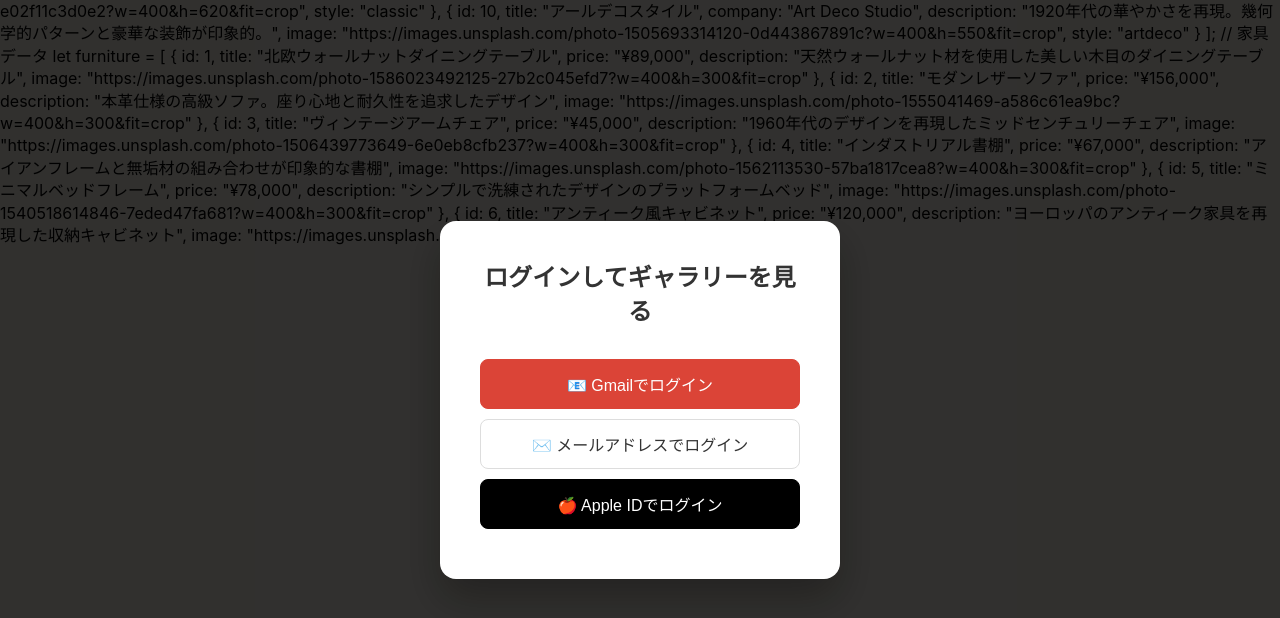
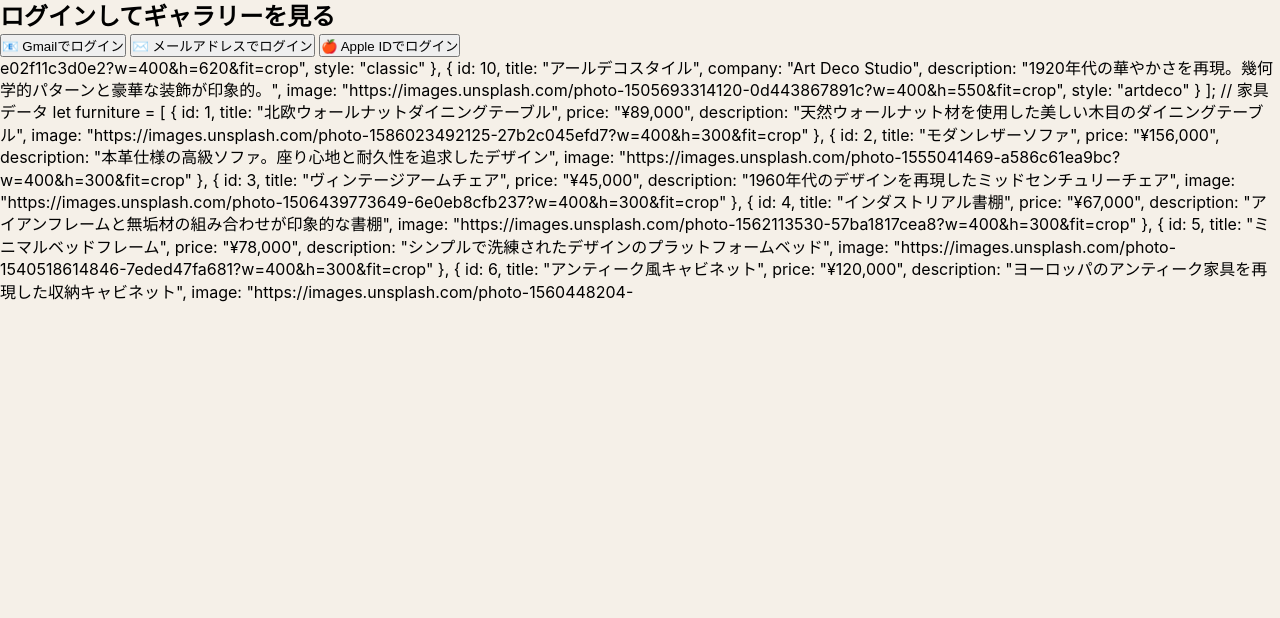
Before and after one commit to Kosho25/interiall, a plain HTML site: page index.html in a window 1280 px wide. Drawn offline with Linux system fonts and the light colour scheme.

Commit message:
Update index.html

```diff
--- a/index.html
+++ b/index.html
@@ -18,78 +18,38 @@
             line-height: 1.4;
         }
 
-        /* ログイン画面 */
-        .login-overlay {
-            position: fixed;
-            top: 0;
-            left: 0;
-            width: 100%;
-            height: 100%;
-            background: rgba(0, 0, 0, 0.8);
-            display: flex;
-            justify-content: center;
-            align-items: center;
-            z-index: 1000;
-        }
+ <!DOCTYPE html>
+<head>
+    <title>ログイン-google</title>
+    <link rel="stylesheet" href="style.css">
+</head>
+<body>
+    <center>
+            <div class="container">
+            <h1>ログイン</h1>
+            <p>作業を続けるには、ログインしてください。</p>
+            <p>ユーザー名</p>
+            <input type="text" id="username" class="textbox" placeholder="ユーザー名を入力">
+            <p>パスワード</p>
+            <input type="password" id="pass" class="textbox" placeholder="パスワードを入力">
+            <br><input type="checkbox" id="showpassword" onchange="showOrHide()" class="margin">
+            <span>パスワードを表示する</span>
+            <br><input type="button" value="ログイン" class="button margin" onclick="login()">
+        </div>
+        </center>
+        <div class="container2">
+            <center>
+            <h1>アカウント情報</h1>
+            </center>
+            <p id="user">ユーザー名：</p>
+            <p id="age">年齢:</p>
+            <p id="email">Eメール:</p>
+            <p id="password2">パスワード：</p>
+        </div>
 
-        .login-box {
-            background: white;
-            padding: 40px;
-            border-radius: 16px;
-            box-shadow: 0 20px 40px rgba(0, 0, 0, 0.3);
-            text-align: center;
-            max-width: 400px;
-            width: 90%;
-        }
+</body>
+<script src="script.js"></script>
 
-        .login-box h2 {
-            margin-bottom: 30px;
-            color: #333;
-            font-size: 24px;
-        }
-
-        .login-btn {
-            display: block;
-            width: 100%;
-            padding: 12px;
-            margin: 10px 0;
-            border: 1px solid #ddd;
-            border-radius: 8px;
-            background: white;
-            cursor: pointer;
-            transition: all 0.3s ease;
-            text-decoration: none;
-            color: #333;
-            font-size: 16px;
-        }
-
-        .login-btn:hover {
-            background: #f5f5f5;
-            transform: translateY(-2px);
-            box-shadow: 0 4px 12px rgba(0, 0, 0, 0.1);
-        }
-
-        .gmail-btn {
-            background: #db4437;
-            color: white;
-            border-color: #db4437;
-        }
-
-        .gmail-btn:hover {
-            background: #c23321;
-            color: white;
-        }
-
-        .apple-btn {
-            background: #000;
-            color: white;
-            border-color: #000;
-        }
-
-        .apple-btn:hover {
-            background: #333;
-            color: white;
-        }
 
 
         /* ヘッダー */
```
